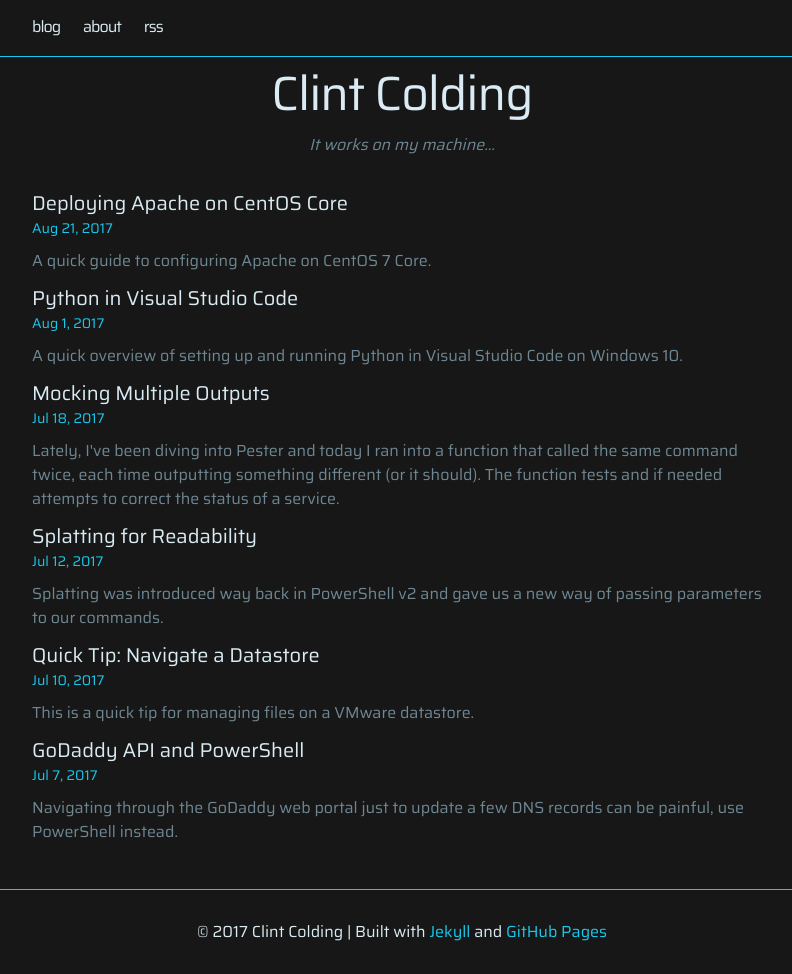
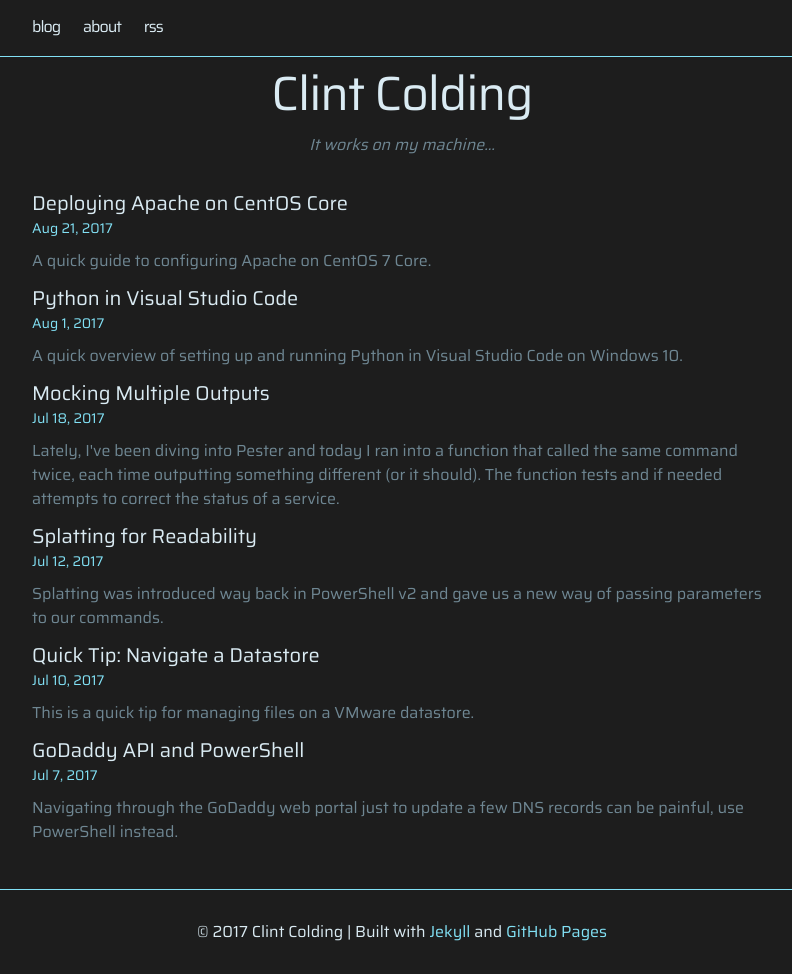
Before and after one commit to clintcolding/clintcolding.github.io, a Jekyll site: the page built from index.md, in a window 1280 px wide and 974 px high. Shown: the whole window, without its empty margins (238-1030 px from the left). Built offline with Jekyll 4.4.1, drawn with Linux system fonts in a browser that asks for light colours.

Commit message:
Updated color scheme

```diff
--- a/_sass/minima.scss
+++ b/_sass/minima.scss
@@ -11,8 +11,8 @@
 $spacing-unit:     30px !default;
 
 $text-color:       #DAEBF3 !default;
-$background-color: #161716 !default;
-$accent-color:      #1AC8ED !default;
+$background-color: #1d1d1d !default;
+$accent-color:      #82E1F5 !default;
 
 $grey-color:       #6F8793 !default;
 $grey-color-light: lighten($grey-color, 25%) !default;
```
